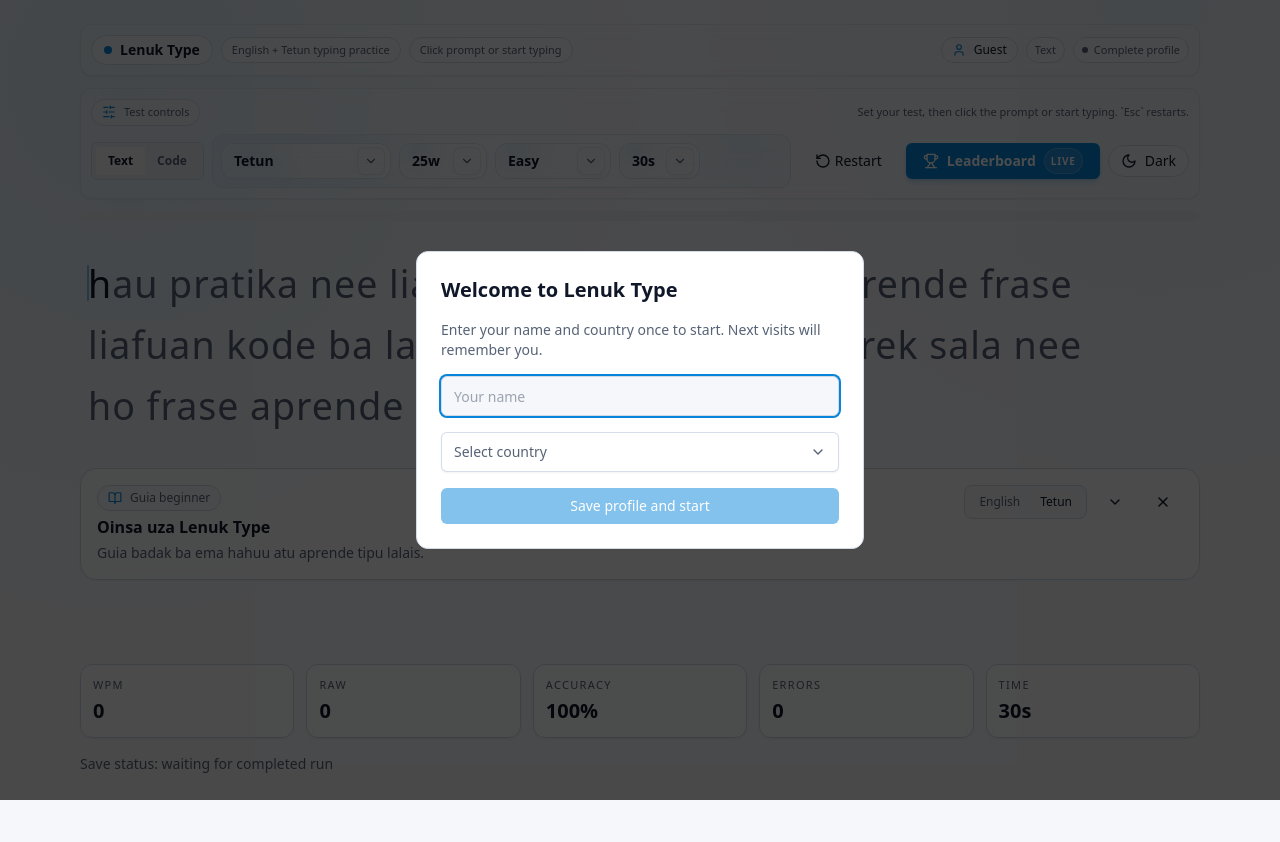
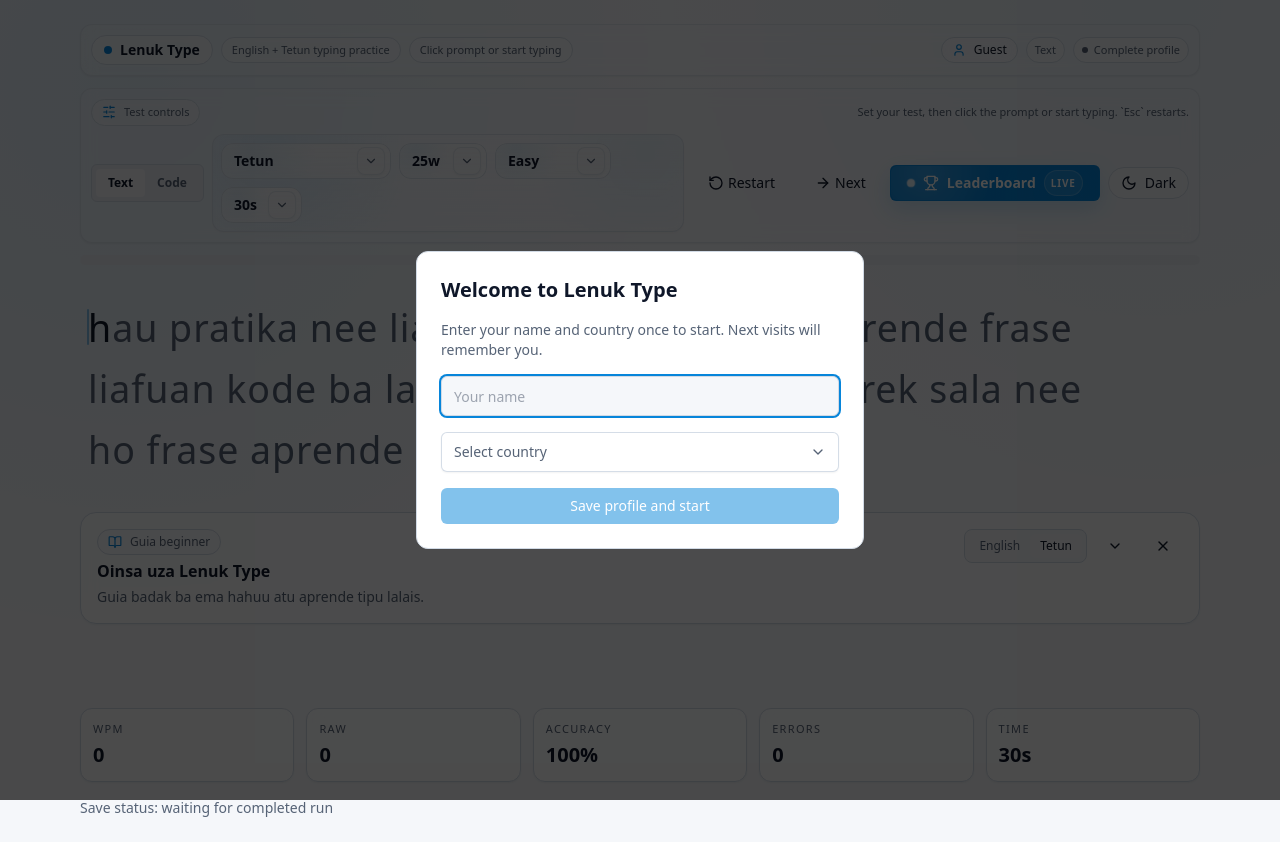
Before and after one commit to juliao-martins-dev/lenuk-type, a Next.js app: page / in a window 1280 px wide. Before the commit the page ends 800 px from the top, so only its background shows below. Built offline with nearby package versions, Linux system fonts and the light colour scheme.

Commit message:
feat: add medium/hard content modifiers, top Next action, and animated leaderboard CTA

```diff
--- a/app/globals.css
+++ b/app/globals.css
@@ -47,6 +47,103 @@
   background-image:
     radial-gradient(circle at 10% 10%, hsl(var(--primary) / 0.08), transparent 40%),
     radial-gradient(circle at 90% 0%, hsl(var(--primary) / 0.05), transparent 35%);
+}
+
+@keyframes leaderboard-button-pulse {
+  0%,
+  100% {
+    box-shadow:
+      0 8px 22px hsl(var(--primary) / 0.18),
+      0 0 0 0 hsl(var(--primary) / 0.14);
+    transform: translateY(0);
+  }
+  45% {
+    box-shadow:
+      0 12px 28px hsl(var(--primary) / 0.26),
+      0 0 0 8px hsl(var(--primary) / 0);
+    transform: translateY(-1px);
+  }
+  65% {
+    box-shadow:
+      0 10px 24px hsl(var(--primary) / 0.22),
+      0 0 0 14px hsl(var(--primary) / 0);
+    transform: translateY(0);
+  }
+}
+
+@keyframes leaderboard-orb-pulse {
+  0%,
+  100% {
+    box-shadow:
+      0 0 0 0 hsl(0 0% 100% / 0.35),
+      0 0 0 0 hsl(0 0% 100% / 0.25);
+    transform: scale(1);
+    opacity: 0.95;
+  }
+  40% {
+    box-shadow:
+      0 0 0 5px hsl(0 0% 100% / 0),
+      0 0 0 11px hsl(0 0% 100% / 0);
+    transform: scale(1.15);
+    opacity: 1;
+  }
+  75% {
+    transform: scale(0.95);
+    opacity: 0.92;
+  }
+}
+
+@keyframes leaderboard-badge-float {
+  0%,
+  100% {
+    transform: translateY(0);
+    background-color: hsl(0 0% 100% / 0.1);
+  }
+  50% {
+    transform: translateY(-1px);
+    background-color: hsl(0 0% 100% / 0.16);
+  }
+}
+
+@keyframes leaderboard-sheen {
+  0%,
+  22%,
+  100% {
+    transform: translateX(0);
+    opacity: 0;
+  }
+  28% {
+    opacity: 0.55;
+  }
+  48% {
+    transform: translateX(270%);
+    opacity: 0;
+  }
+}
+
+.leaderboard-live-button {
+  isolation: isolate;
+}
+
+.leaderboard-live-button:hover,
+.leaderboard-live-button:focus-visible {
+  animation-play-state: paused;
+}
+
+.leaderboard-live-aura {
+  background:
+    radial-gradient(circle at 16% 18%, rgb(255 255 255 / 0.2), transparent 38%),
+    radial-gradient(circle at 85% 78%, hsl(var(--primary) / 0.24), transparent 52%);
+  opacity: 0.95;
+  z-index: -1;
+}
+
+.leaderboard-live-orb {
+  animation: leaderboard-orb-pulse 1.9s ease-in-out infinite;
+}
+
+.leaderboard-live-badge {
+  animation: leaderboard-badge-float 2.2s ease-in-out infinite;
 }
 
 @keyframes firework-trail {
@@ -191,6 +288,12 @@
 }
 
 @media (prefers-reduced-motion: reduce) {
+  .leaderboard-live-button,
+  .leaderboard-live-orb,
+  .leaderboard-live-badge {
+    animation: none !important;
+  }
+
   .firework-trail,
   .firework-core,
   .firework-ring,
--- a/app/page.tsx
+++ b/app/page.tsx
@@ -77,6 +77,14 @@
   strokeVersion: number;
 }
 
+interface DifficultyContentSettings {
+  generatorDifficulty: "common" | "mixed";
+  punctuation: boolean;
+  numbers: boolean;
+  punctuationRate?: number;
+  numbersRate?: number;
+}
+
 function createReplaySignature(snapshot: EngineSnapshot) {
   return [
     snapshot.strokeVersion,
@@ -148,6 +156,33 @@
   return difficulty === "easy" ? "common" : "mixed";
 }
 
+function getDifficultyContentSettings(difficulty: string): DifficultyContentSettings {
+  if (difficulty === "medium") {
+    return {
+      generatorDifficulty: "mixed",
+      punctuation: false,
+      numbers: true,
+      numbersRate: 1
+    };
+  }
+
+  if (difficulty === "hard") {
+    return {
+      generatorDifficulty: "mixed",
+      punctuation: true,
+      numbers: true,
+      punctuationRate: 1,
+      numbersRate: 1
+    };
+  }
+
+  return {
+    generatorDifficulty: toGeneratorDifficulty(difficulty),
+    punctuation: false,
+    numbers: false
+  };
+}
+
 function getTypingWordCount() {
   if (typeof window === "undefined") return DEFAULT_TYPING_WORD_COUNT;
   const value = Number(localStorage.getItem("lenuk-typing-word-count"));
@@ -185,17 +220,19 @@
   });
   const replayTimeoutsRef = useRef<number[]>([]);
 
-  const generatorDifficulty = useMemo(() => toGeneratorDifficulty(difficulty), [difficulty]);
+  const difficultyContentSettings = useMemo(() => getDifficultyContentSettings(difficulty), [difficulty]);
   const { content: generatedTextContent, regenerate: regenerateTextContent } = useTestContent({
     languageCode: typingLanguageCode,
     mode: "words",
     wordCount: textWordCount,
     duration,
     seed: `lenuk-type:${typingLanguageCode}:${difficulty}:${duration}:${textWordCount}`,
-    punctuation: false,
-    numbers: false,
+    punctuation: difficultyContentSettings.punctuation,
+    numbers: difficultyContentSettings.numbers,
+    punctuationRate: difficultyContentSettings.punctuationRate,
+    numbersRate: difficultyContentSettings.numbersRate,
     allowRepeat: true,
-    difficulty: generatorDifficulty
+    difficulty: difficultyContentSettings.generatorDifficulty
   });
   const currentText = useMemo(
     () => (mode === "text" ? generatedTextContent.text : CODE_SAMPLE_TEXT),
@@ -684,22 +721,30 @@
                       Restart
                     </Button>
                   </Tooltip>
+                  <Tooltip text={mode === "text" ? "Next content" : "Start next run"}>
+                    <Button variant="ghost" onClick={() => handleRestart({ regenerateText: mode === "text" })}>
+                      <ArrowRight className="mr-1 h-4 w-4" />
+                      Next
+                    </Button>
+                  </Tooltip>
                   <Link
                     href="/leaderboard"
-                    className="group relative inline-flex h-9 items-center justify-center gap-2 overflow-hidden rounded-md border border-primary/20 bg-primary px-4 text-sm font-semibold text-primary-foreground shadow-md shadow-primary/20 transition-all duration-200 hover:-translate-y-0.5 hover:bg-primary/90 hover:shadow-lg hover:shadow-primary/25 focus-visible:outline-none focus-visible:ring-2 focus-visible:ring-ring active:translate-y-0"
+                    className="leaderboard-live-button group relative inline-flex h-9 items-center justify-center gap-2 overflow-hidden rounded-md border border-primary/20 bg-primary px-4 text-sm font-semibold text-primary-foreground shadow-md shadow-primary/20 transition-all duration-200 hover:-translate-y-0.5 hover:bg-primary/90 hover:shadow-lg hover:shadow-primary/25 focus-visible:outline-none focus-visible:ring-2 focus-visible:ring-ring active:translate-y-0 motion-safe:animate-[leaderboard-button-pulse_2.8s_cubic-bezier(0.22,1,0.36,1)_infinite]"
                     aria-label="Open leaderboard"
                   >
+                    <span aria-hidden className="leaderboard-live-aura absolute inset-0 rounded-md" />
                     <span
                       aria-hidden
                       className="absolute inset-0 opacity-0 transition-opacity duration-200 group-hover:opacity-100 bg-[radial-gradient(circle_at_20%_15%,rgba(255,255,255,0.22),transparent_42%)]"
                     />
                     <span
                       aria-hidden
-                      className="absolute inset-y-0 left-[-40%] w-10 rotate-12 bg-white/20 blur-sm transition-transform duration-500 group-hover:translate-x-[260%]"
+                      className="absolute inset-y-0 left-[-40%] w-10 rotate-12 bg-white/20 blur-sm transition-transform duration-700 group-hover:translate-x-[290%] motion-safe:animate-[leaderboard-sheen_3.4s_ease-in-out_infinite]"
                     />
-                    <Trophy className="relative h-4 w-4" />
+                    <span aria-hidden className="leaderboard-live-orb relative h-2 w-2 rounded-full bg-white/95" />
+                    <Trophy className="relative h-4 w-4 transition-transform duration-300 group-hover:-rotate-6 group-hover:scale-110" />
                     <span className="relative">Leaderboard</span>
-                    <span className="relative hidden items-center rounded-full border border-white/20 bg-white/10 px-1.5 py-0.5 text-[10px] font-semibold uppercase tracking-[0.08em] sm:inline-flex">
+                    <span className="leaderboard-live-badge relative hidden items-center rounded-full border border-white/20 bg-white/10 px-1.5 py-0.5 text-[10px] font-semibold uppercase tracking-[0.08em] sm:inline-flex">
                       Live
                     </span>
                   </Link>
--- a/src/content/generator.ts
+++ b/src/content/generator.ts
@@ -152,12 +152,15 @@
   const numbersRate = clampRate(opts.numbersRate, DEFAULT_NUMBERS_RATE);
   const rng = createRng(buildToggleSeed(words, opts));
   const tokens: string[] = [];
+  const forceOneNumberPerWord = opts.numbers && numbersRate >= 1;
 
   for (const rawWord of words) {
     const baseWord = sanitizeWordToken(rawWord);
     if (!baseWord) continue;
 
-    if (opts.numbers && rng() < numbersRate * 0.5) {
+    const placeNumberBeforeWord = forceOneNumberPerWord ? rng() < 0.4 : false;
+
+    if (opts.numbers && (forceOneNumberPerWord ? placeNumberBeforeWord : rng() < numbersRate * 0.5)) {
       tokens.push(buildNumberToken(rng));
     }
 
@@ -168,7 +171,7 @@
 
     tokens.push(token);
 
-    if (opts.numbers && rng() < numbersRate * 0.5) {
+    if (opts.numbers && (forceOneNumberPerWord ? !placeNumberBeforeWord : rng() < numbersRate * 0.5)) {
       tokens.push(buildNumberToken(rng));
     }
   }
@@ -207,6 +210,8 @@
   const { tokens } = applyToggles(words, {
     punctuation: opts.punctuation,
     numbers: opts.numbers,
+    punctuationRate: opts.punctuationRate,
+    numbersRate: opts.numbersRate,
     seed: opts.seed
   });
 
--- a/src/content/types.ts
+++ b/src/content/types.ts
@@ -63,6 +63,8 @@
   seed: string | number;
   punctuation: boolean;
   numbers: boolean;
+  punctuationRate?: number;
+  numbersRate?: number;
   allowRepeat?: boolean;
   difficulty?: WordDifficulty;
 }
--- a/src/content/use-test-content.ts
+++ b/src/content/use-test-content.ts
@@ -13,6 +13,8 @@
   seed?: string | number;
   punctuation: boolean;
   numbers: boolean;
+  punctuationRate?: number;
+  numbersRate?: number;
   allowRepeat?: boolean;
   difficulty?: WordDifficulty;
 }
@@ -35,6 +37,8 @@
     seed: composeSeed(baseSeed, generationIndex),
     punctuation: opts.punctuation,
     numbers: opts.numbers,
+    punctuationRate: opts.punctuationRate,
+    numbersRate: opts.numbersRate,
     allowRepeat: opts.allowRepeat,
     difficulty: opts.difficulty
   });
@@ -57,6 +61,8 @@
     opts.seed,
     opts.punctuation,
     opts.numbers,
+    opts.punctuationRate,
+    opts.numbersRate,
     opts.allowRepeat,
     opts.difficulty
   ]);
@@ -72,6 +78,8 @@
     opts.seed,
     opts.punctuation,
     opts.numbers,
+    opts.punctuationRate,
+    opts.numbersRate,
     opts.allowRepeat,
     opts.difficulty
   ]);
@@ -87,6 +95,8 @@
           seed: nextSeed,
           punctuation: latestOptsRef.current.punctuation,
           numbers: latestOptsRef.current.numbers,
+          punctuationRate: latestOptsRef.current.punctuationRate,
+          numbersRate: latestOptsRef.current.numbersRate,
           allowRepeat: latestOptsRef.current.allowRepeat,
           difficulty: latestOptsRef.current.difficulty
         })
```
Also changed, not shown: 1 other file (tests, documents, lock files or other folders).
